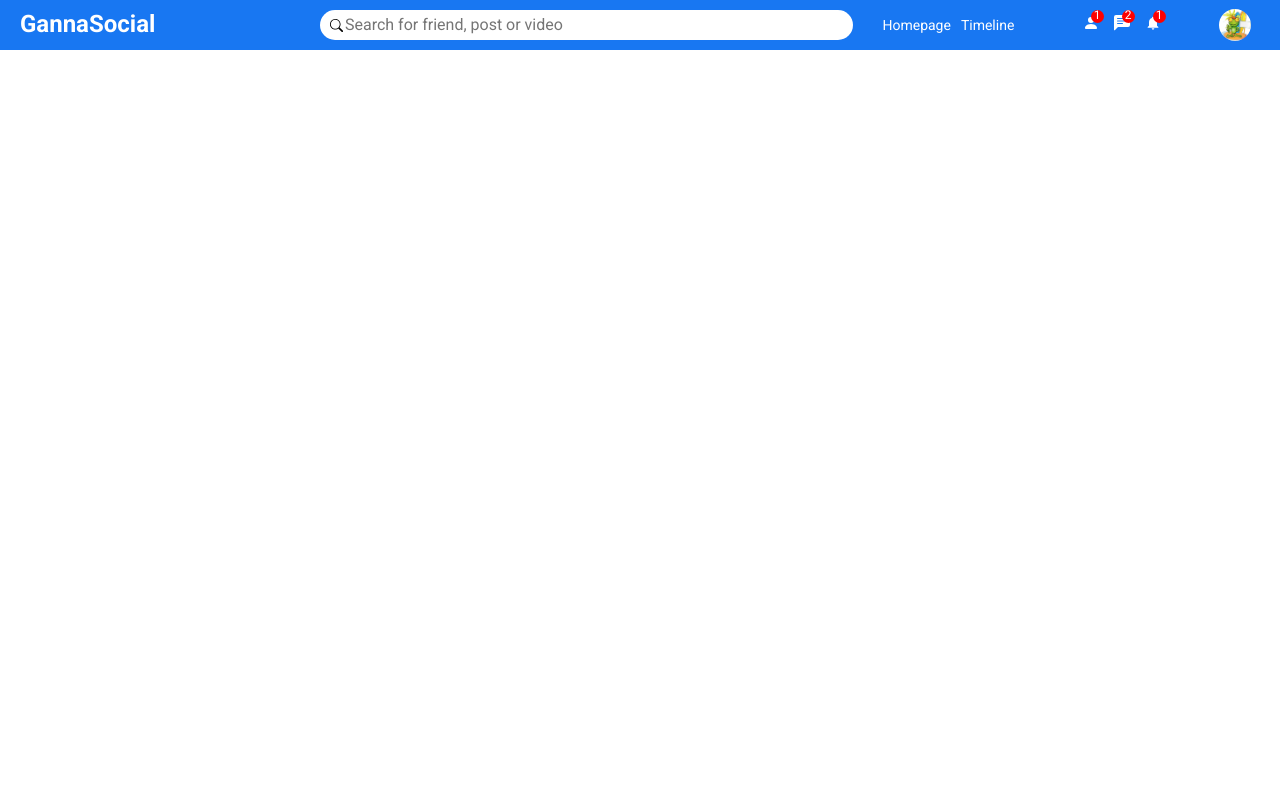
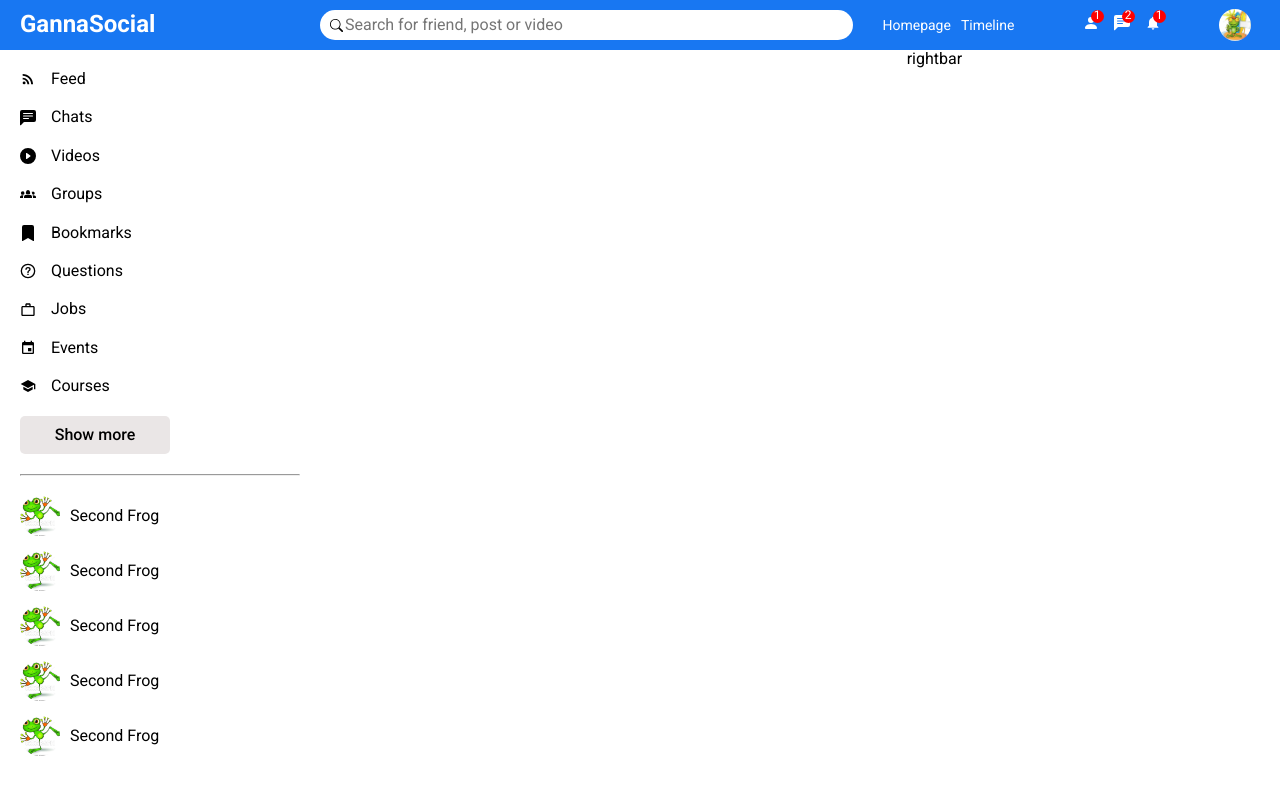
Before and after one commit to GannaKov/mern-social-app-react, a React (Create React App) app: page / in a window 1280 px wide. Shown: the top 792 px of the page. Built offline with nearby package versions, Linux system fonts and the light colour scheme.

Commit message:
sidebar jsx and css

```diff
--- /dev/null
+++ b/src/components/feed/Feed.jsx
@@ -0,0 +1,9 @@
+import "./feed.css";
+
+export default function Feed() {
+  return (
+    <div className="feed">
+      <div className="feedWrapper"></div>
+    </div>
+  );
+}
--- /dev/null
+++ b/src/components/feed/feed.css
@@ -0,0 +1,7 @@
+.feed {
+  flex: 5.5;
+}
+
+.feedWrapper {
+  padding: 20px;
+}
--- /dev/null
+++ b/src/components/rightbar/Rightbar.jsx
@@ -0,0 +1,5 @@
+import "./rightbar.css";
+
+export default function Rightbar() {
+  return <div className="rightbar">rightbar</div>;
+}
--- /dev/null
+++ b/src/components/rightbar/rightbar.css
@@ -0,0 +1,3 @@
+.rightbar {
+  flex: 3.5;
+}
--- /dev/null
+++ b/src/components/sidebar/Sidebar.jsx
@@ -0,0 +1,105 @@
+import "./sidebar.css";
+import {
+  MdRssFeed,
+  MdGroups2,
+  MdWorkOutline,
+  MdSchool,
+  MdEvent,
+} from "react-icons/md";
+import { GrCircleQuestion } from "react-icons/gr";
+import {
+  BsFillBookmarkFill,
+  BsFillChatLeftTextFill,
+  BsPlayCircleFill,
+} from "react-icons/bs";
+
+export default function Sidebar() {
+  return (
+    <div className="sidebar">
+      <div className="sidebarWrapper">
+        <ul className="sidebarList">
+          <li className="sidebarListItem">
+            <MdRssFeed className="sidebarIcon" />
+            <span className="sidebarListItemText">Feed</span>
+          </li>
+          <li className="sidebarListItem">
+            <BsFillChatLeftTextFill className="sidebarIcon" />
+            <span className="sidebarListItemText">Chats</span>
+          </li>
+          <li className="sidebarListItem">
+            <BsPlayCircleFill className="sidebarIcon" />
+            <span className="sidebarListItemText">Videos</span>
+          </li>
+          <li className="sidebarListItem">
+            <MdGroups2 className="sidebarIcon" />
+            <span className="sidebarListItemText">Groups</span>
+          </li>
+          <li className="sidebarListItem">
+            <BsFillBookmarkFill className="sidebarIcon" />
+            <span className="sidebarListItemText">Bookmarks</span>
+          </li>
+          <li className="sidebarListItem">
+            <GrCircleQuestion className="sidebarIcon" />
+            <span className="sidebarListItemText">Questions</span>
+          </li>
+          <li className="sidebarListItem">
+            <MdWorkOutline className="sidebarIcon" />
+            <span className="sidebarListItemText">Jobs</span>
+          </li>
+          <li className="sidebarListItem">
+            <MdEvent className="sidebarIcon" />
+            <span className="sidebarListItemText">Events</span>
+          </li>
+          <li className="sidebarListItem">
+            <MdSchool className="sidebarIcon" />
+            <span className="sidebarListItemText">Courses</span>
+          </li>
+        </ul>
+        <button className="sidebarButton">Show more</button>
+        <hr className="sidebarHr" />
+        <ul className="sidebarFriendList">
+          <li className="sidebarFriend">
+            <img
+              src="/assets/person/frog-2.jpg"
+              alt="Friend's"
+              className="sidebarfriendImg"
+            />
+            <span className="sidebarFriendName">Second Frog</span>
+          </li>
+          <li className="sidebarFriend">
+            <img
+              src="/assets/person/frog-2.jpg"
+              alt="Friend's"
+              className="sidebarfriendImg"
+            />
+            <span className="sidebarFriendName">Second Frog</span>
+          </li>
+          <li className="sidebarFriend">
+            <img
+              src="/assets/person/frog-2.jpg"
+              alt="Friend's"
+              className="sidebarfriendImg"
+            />
+            <span className="sidebarFriendName">Second Frog</span>
+          </li>
+          <li className="sidebarFriend">
+            <img
+              src="/assets/person/frog-2.jpg"
+              alt="Friend's"
+              className="sidebarfriendImg"
+            />
+            <span className="sidebarFriendName">Second Frog</span>
+          </li>
+          <li className="sidebarFriend">
+            <img
+              src="/assets/person/frog-2.jpg"
+              alt="Friend's"
+              className="sidebarfriendImg"
+            />
+            <span className="sidebarFriendName">Second Frog</span>
+          </li>
+        </ul>
+      </div>
+    </div>
+  );
+}
--- /dev/null
+++ b/src/components/sidebar/sidebar.css
@@ -0,0 +1,70 @@
+.sidebar {
+  flex: 3;
+  height: calc(100vh - 50px);
+  overflow-y: scroll;
+  position: sticky;
+  top: 50px;
+}
+::-webkit-scrollbar {
+  width: 5px;
+}
+::-webkit-scrollbar-track {
+  background-color: #f1f1f1;
+}
+::-webkit-scrollbar-thumb {
+  background-color: rgb(215, 215, 215);
+  border-radius: 10px;
+}
+::-webkit-scrollbar-thumb:hover {
+  background-color: #cdc9c9;
+}
+.sidebarWrapper {
+  padding: 20px;
+}
+/* .sidebarList {
+  padding: 0;
+  margin: 0;
+  list-style: none;
+} */
+
+.sidebarListItem {
+  display: flex;
+  align-items: center;
+  margin-bottom: 20px;
+}
+
+.sidebarIcon {
+  margin-right: 15px;
+}
+
+.sidebarButton {
+  width: 150px;
+  border: none;
+  padding: 10px;
+  border-radius: 5px;
+  font-weight: 500;
+  cursor: pointer;
+  background-color: rgb(234, 230, 230);
+}
+
+.sidebarHr {
+  margin: 20px 0;
+}
+
+/* .sidebarFriendList {
+  padding: 0;
+  margin: 0;
+  list-style: none;
+} */
+.sidebarFriend {
+  display: flex;
+  align-items: center;
+  margin-bottom: 15px;
+}
+.sidebarfriendImg {
+  width: 40px;
+  height: 40px;
+  border-radius: 50%;
+  object-fit: cover;
+  margin-right: 10px;
+}
--- a/src/pages/home/Home.jsx
+++ b/src/pages/home/Home.jsx
@@ -1,6 +1,18 @@
-import React from "react";
+import "./home.css";
+import Feed from "../../components/feed/Feed";
+import Rightbar from "../../components/rightbar/Rightbar";
+import Sidebar from "../../components/sidebar/Sidebar";
 import Topbar from "../../components/topbar/Topbar";
 
 export default function Home() {
-  return <Topbar />;
+  return (
+    <>
+      <Topbar />
+      <div className="homeContainer">
+        <Sidebar />
+        <Feed />
+        <Rightbar />
+      </div>
+    </>
+  );
 }
--- a/src/pages/home/home.css
+++ b/src/pages/home/home.css
@@ -0,0 +1,4 @@
+.homeContainer{
+    display: flex;
+    width: 100%;
+}
--- a/src/style.css
+++ b/src/style.css
@@ -16,6 +16,7 @@
 ol {
   margin: 0;
   padding: 0;
+  list-style: none;
 }
 img {
   display: block;
```
